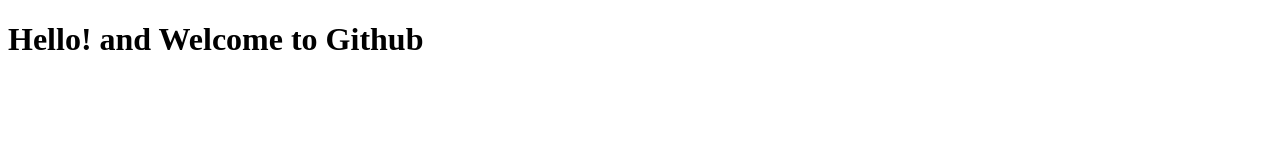
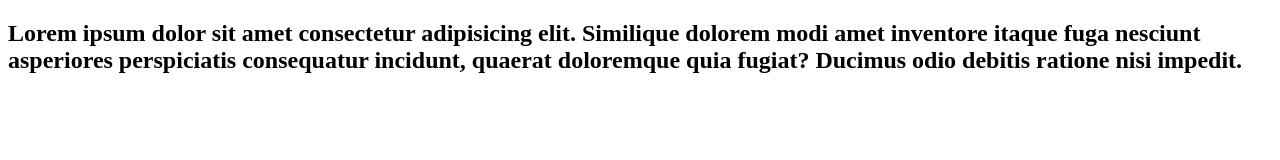
Before and after one commit to ShoaibPatwe7860/delete1, a plain HTML site: page index.html in a window 1280 px wide. Drawn offline with Linux system fonts and the light colour scheme.

Commit message:
added code

```diff
--- a/index.html
+++ b/index.html
@@ -6,6 +6,13 @@
     <title>Document</title>
   </head>
   <body>
-    <h1>Hello! and Welcome to Github</h1>
+    <div>
+      <h2>
+        Lorem ipsum dolor sit amet consectetur adipisicing elit. Similique
+        dolorem modi amet inventore itaque fuga nesciunt asperiores perspiciatis
+        consequatur incidunt, quaerat doloremque quia fugiat? Ducimus odio
+        debitis ratione nisi impedit.
+      </h2>
+    </div>
   </body>
 </html>
```
